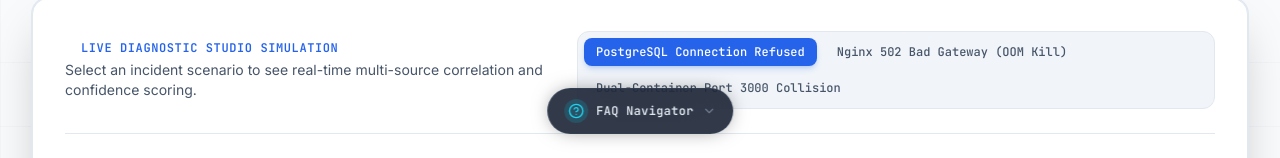
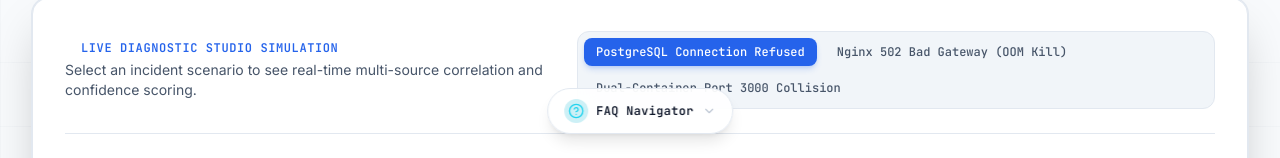
Before and after one commit to Radheshbhuva/DeployFixLab, a React (Vite) app in the folder frontend/: page / in a window 1280 px wide. Shown: the part 642-800 px from the top of the page. Built offline with nearby package versions, Linux system fonts and the light colour scheme; no server answers.

Commit message:
feat(theme): adapt LandingScrollNavigator button styles to theme tokens

```diff
--- a/frontend/src/features/landing/components/LandingScrollNavigator.tsx
+++ b/frontend/src/features/landing/components/LandingScrollNavigator.tsx
@@ -47,10 +47,10 @@ export const LandingScrollNavigator: React.FC = () => {
         aria-label={isAtOrPastFaq ? 'Scroll directly to top' : 'Scroll directly to FAQ section'}
         className={`group relative flex items-center gap-2 px-4 py-2.5 rounded-full border shadow-2xl backdrop-blur-xl transition-all duration-300 ease-out select-none cursor-pointer hover:scale-105 active:scale-95 ${
           isAtOrPastFaq
-            ? 'bg-slate-900/90 border-emerald-500/50 hover:border-emerald-400 text-emerald-300 shadow-[0_0_25px_-5px_rgba(16,185,129,0.35)]'
+            ? 'bg-bg-surface border-status-success text-status-success shadow-lg'
             : isHovered
-            ? 'bg-slate-900/95 border-cyan-400 text-cyan-300 shadow-[0_0_30px_-5px_rgba(6,182,212,0.45)] ring-1 ring-cyan-400/50'
-            : 'bg-slate-900/85 border-slate-700/80 hover:border-cyan-500/50 text-slate-200 shadow-[0_0_20px_-5px_rgba(0,0,0,0.5)]'
+            ? 'bg-bg-surface border-brand-primary text-brand-primary shadow-xl ring-1 ring-brand-primary/30'
+            : 'bg-bg-surface/90 border-border-default hover:border-brand-primary/50 text-text-primary shadow-lg'
         }`}
       >
         {isAtOrPastFaq ? (
```
